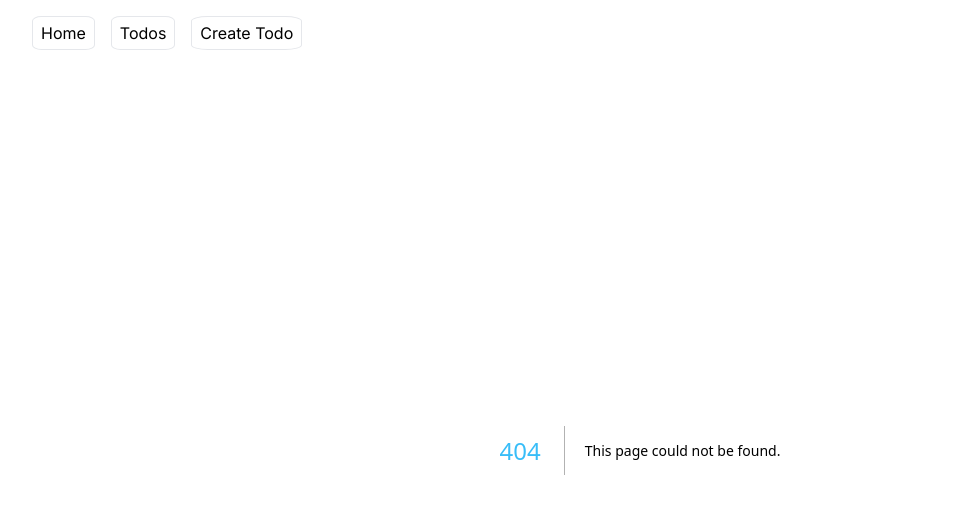
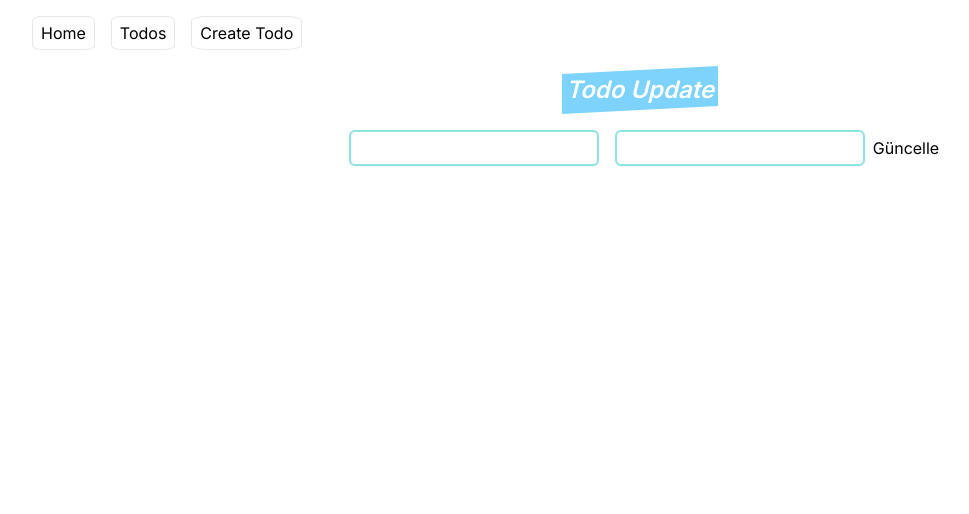
Before and after one commit to burakbehlull/nextjs-server-actions, a Next.js app: page /update/1 in a window 1280 px wide. Before the commit this address had no page. Shown: the top 514 px of the page, without its empty margins (0-969 px from the left). Built offline with nearby package versions, Linux system fonts and the light colour scheme.

Commit message:
feat: Completed Update page and implemented routing

```diff
--- a/src/app/api/route.ts
+++ b/src/app/api/route.ts
@@ -18,10 +18,11 @@ export async function GET(){
 }
 
 export async function PUT(request: any){
-    const {data} = request.json()
+    await connectMongo()
+    const {data} = await request.json()
     await Todo.findByIdAndUpdate(data.id, {
         title: data.title,
         description: data.description
     })
-    return NextResponse.json({message: 'Veri Güncellendi'})
+    return NextResponse.json({message: 'Veri Güncellendi'}, {status: 200})
 }
--- a/src/app/create/page.tsx
+++ b/src/app/create/page.tsx
@@ -3,15 +3,18 @@ import axios from "axios"
 import { useState } from "react"
 import HeaderText from '../utils/HeaderText'
 export default function Create(){
-    const [title, setTitle] = useState('')
-    const [description, setDescription] = useState('')
+    const [choose, setChoose] = useState({title: '', description: ''})
+    function changeHandle(e:any){
+        console.log(choose)
+        setChoose({...choose, [e.target.name]: e.target.value})
+    }
     async function handleSubmit(e:any){
         e.preventDefault()
-        if(title && description) {
+        if(choose.title && choose.description) {
             try {
                 const res = await axios.post('/api', {
-                    title,
-                    description
+                    title: choose?.title,
+                    description: choose?.description,
                 })
                 if(res.data) console.log(res.data)
             } catch (err) {
@@ -26,8 +29,8 @@ export default function Create(){
         <>
             <HeaderText>Todo Create Page</HeaderText>
             <form onSubmit={handleSubmit}>
-                <input type="text" value={title} onChange={(e)=> setTitle(e.target.value)} placeholder="title..." />
-                <input type="text" value={description} onChange={(e)=> setDescription(e.target.value)} placeholder="description" />
+                <input type="text" name="title" value={choose?.title} onChange={changeHandle} placeholder="title..." />
+                <input type="text" name="description" value={choose?.description} onChange={changeHandle} placeholder="description" />
                 <button type="submit">Yarat</button>
             </form>
         </>
--- a/src/app/todos/page.tsx
+++ b/src/app/todos/page.tsx
@@ -3,6 +3,7 @@ import axios from "axios"
 import { useState, useEffect } from "react"
 import HeaderText from "../utils/HeaderText"
 import {useTodos} from '../context/TodosContext'
+import Link from "next/link"
 export default function page(){
     const {todos, setTodos} = useTodos()
     useEffect(()=> {
@@ -24,6 +25,7 @@ export default function page(){
             {todos?.map((item, key)=><div key={key} className="border-2 border-gray-400 max-w-[40vw] m-6">
                 <h2>{item?.title}</h2>
                 <p> {item?.description} </p>
+                <Link href={`update/${item?._id}`}>Düzenle</Link>
             </div>
             )}
         </>
--- /dev/null
+++ b/src/app/update/[id]/page.tsx
@@ -0,0 +1,51 @@
+"use client"
+import axios from "axios"
+import { useState } from "react"
+import { useRouter } from "next/navigation"
+
+import { useTodos } from "@/app/context/TodosContext"
+import HeaderText from "@/app/utils/HeaderText"
+
+export default function Update(id:any){
+    const router = useRouter()
+    const id_parameter = id['params'].id ? id['params'].id : ''
+
+    const {todos} = useTodos()
+    const [form, setForm] = useState({title: '', description: ''})
+
+    const todoFilter = todos.find((todo)=> todo?._id === id_parameter )
+    function handleChange(e:any){
+        setForm({...form, [e.target.name]: e.target.value})
+        console.log(form)
+    }
+
+    function handleSubmit(e:any){
+        e.preventDefault()
+        if(form.title && form.description){
+            axios.put('/api', {
+                method: 'PUT',
+                data: {
+                    title: form?.title,
+                    description: form?.description,
+                    id: id_parameter
+                }
+            }).then((res)=>{
+                console.log(res.data)
+                router.push('/todos')
+            }).catch((err)=> {
+                console.log('hata: ', err)
+            })
+        }
+    }
+    return(
+        <>
+            <HeaderText>Todo Update</HeaderText>
+            <form onSubmit={handleSubmit}>
+                <input type="text" name="title" value={form?.title} onChange={handleChange} placeholder={todoFilter?.title} />
+                <input type="text" name="description" value={form?.description} onChange={handleChange} placeholder={todoFilter?.description} />
+                <input type="hidden" name="id" value={id_parameter} />
+                <button>Güncelle</button>
+            </form>
+        </>
+    )
+}
```
